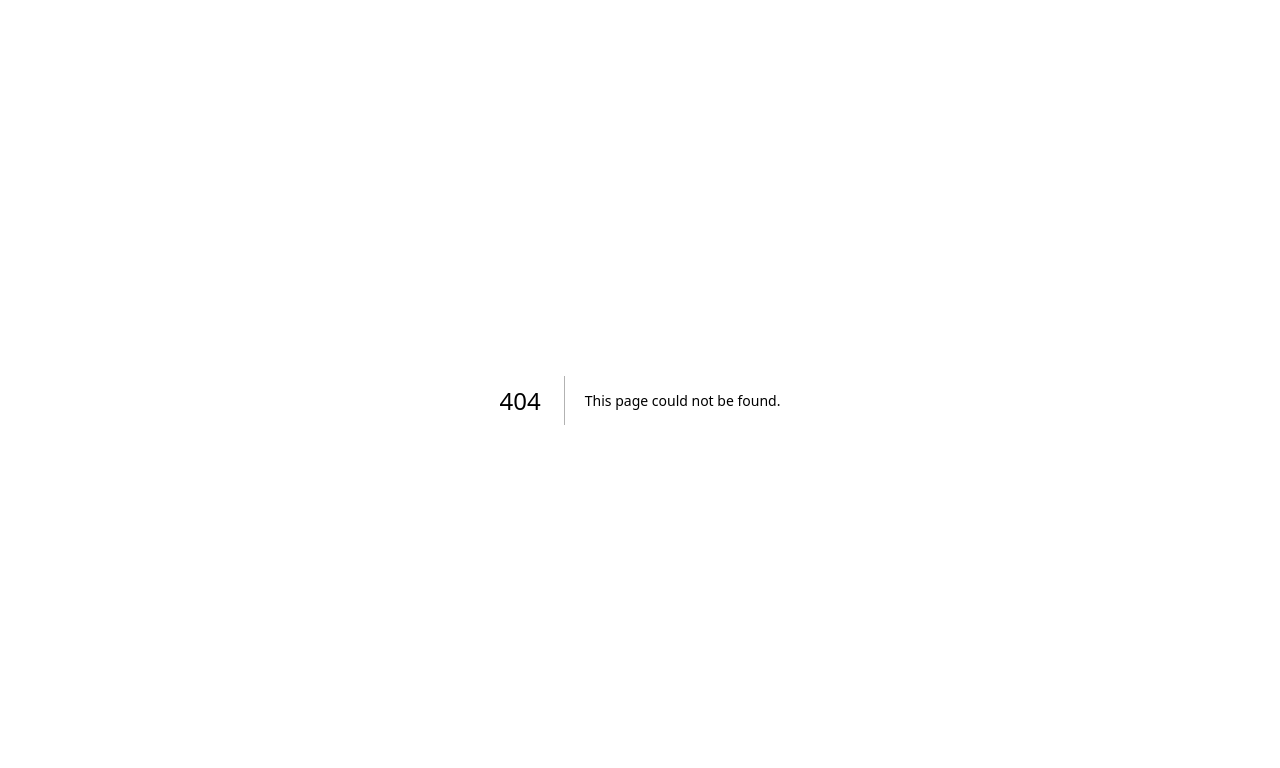
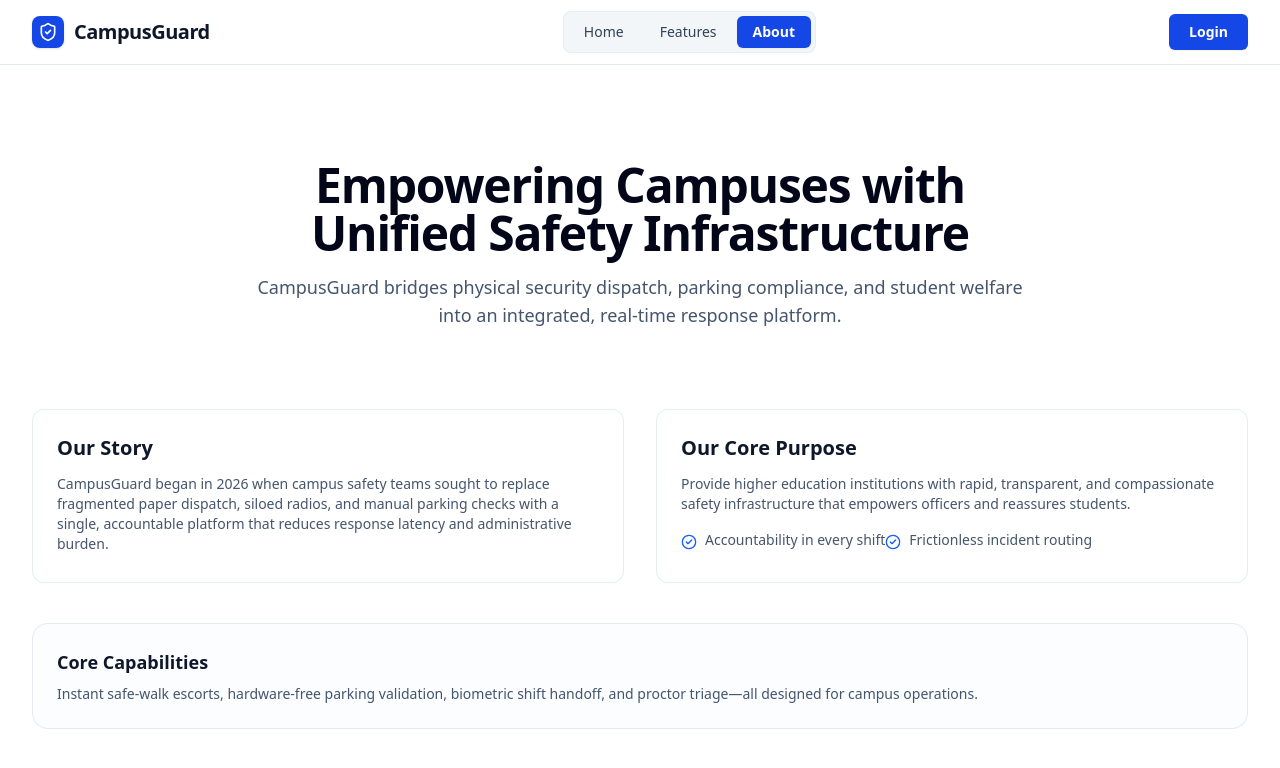
Before and after one commit to izzab123/CampusGuard, a Next.js app in the folder frontend/: page /about in a window 1280 px wide. Before the commit this address had no page. Shown: the top 768 px of the page. Built offline with nearby package versions, Linux system fonts and the light colour scheme.

Commit message:
feat(frontend): add /about page and link from homepage (branch: about)

```diff
--- /dev/null
+++ b/frontend/src/app/about/page.tsx
@@ -0,0 +1,89 @@
+import React from "react";
+import Link from "next/link";
+import { ShieldCheck, CheckCircle2 } from "lucide-react";
+
+export default function AboutPage() {
+  return (
+    <div className="min-h-screen bg-white text-slate-900 font-sans selection:bg-blue-100 selection:text-blue-900">
+      {/* Header (kept minimal and consistent with other pages) */}
+      <header className="sticky top-0 z-40 bg-white/95 backdrop-blur-md border-b border-slate-200">
+        <div className="max-w-7xl mx-auto px-4 sm:px-6 lg:px-8 h-16 flex items-center justify-between">
+          <Link href="/" className="flex items-center gap-2.5 group">
+            <div className="w-8 h-8 rounded-lg bg-blue-700 flex items-center justify-center text-white shadow-sm transition group-hover:bg-blue-800">
+              <ShieldCheck className="w-5 h-5" />
+            </div>
+            <span className="font-bold text-xl tracking-tight text-slate-900">
+              CampusGuard
+            </span>
+          </Link>
+
+          <nav className="flex items-center">
+            <div className="bg-slate-100/90 p-1 rounded-lg border border-slate-200/70 flex items-center gap-1">
+              <Link href="/" className="px-4 py-1.5 rounded-md text-sm font-medium text-slate-700 hover:text-slate-900 transition">
+                Home
+              </Link>
+              <Link href="/features" className="px-4 py-1.5 rounded-md text-sm font-medium text-slate-700 hover:text-slate-900 transition">
+                Features
+              </Link>
+              <Link href="/about" className="px-4 py-1.5 rounded-md text-sm font-semibold bg-blue-700 text-white shadow-xs">
+                About
+              </Link>
+            </div>
+          </nav>
+
+          <div className="flex items-center gap-3">
+            <Link href="/login" className="bg-blue-700 hover:bg-blue-800 text-white text-sm font-semibold px-5 py-2 rounded-md shadow-xs transition duration-150 cursor-pointer">
+              Login
+            </Link>
+          </div>
+        </div>
+      </header>
+
+      <main className="py-12">
+        <div className="max-w-7xl mx-auto px-4 sm:px-6 lg:px-8">
+          <section className="text-center max-w-3xl mx-auto py-12">
+            <h1 className="text-4xl sm:text-5xl font-bold tracking-tight text-slate-950 mb-4">
+              Empowering Campuses with Unified Safety Infrastructure
+            </h1>
+            <p className="text-lg text-slate-600 mb-8">
+              CampusGuard bridges physical security dispatch, parking compliance, and student welfare into an integrated, real-time response platform.
+            </p>
+          </section>
+
+          <section className="grid grid-cols-1 md:grid-cols-2 gap-8">
+            <div className="bg-white border border-slate-200/80 rounded-xl p-6">
+              <h2 className="text-xl font-bold mb-3">Our Story</h2>
+              <p className="text-sm text-slate-600">
+                CampusGuard began in 2026 when campus safety teams sought to replace fragmented paper dispatch, siloed radios, and manual parking checks with a single, accountable platform that reduces response latency and administrative burden.
+              </p>
+            </div>
+
+            <div className="bg-white border border-slate-200/80 rounded-xl p-6">
+              <h2 className="text-xl font-bold mb-3">Our Core Purpose</h2>
+              <p className="text-sm text-slate-600 mb-4">
+                Provide higher education institutions with rapid, transparent, and compassionate safety infrastructure that empowers officers and reassures students.
+              </p>
+              <ul className="space-y-2 text-sm text-slate-600">
+                <li className="inline-flex items-start gap-2">
+                  <CheckCircle2 className="w-4 h-4 text-blue-600 mt-1" />
+                  Accountability in every shift
+                </li>
+                <li className="inline-flex items-start gap-2">
+                  <CheckCircle2 className="w-4 h-4 text-blue-600 mt-1" />
+                  Frictionless incident routing
+                </li>
+              </ul>
+            </div>
+          </section>
+
+          <section className="mt-10">
+            <div className="bg-[#fbfdff] border border-slate-200/80 rounded-2xl p-6">
+              <h3 className="text-lg font-bold mb-2">Core Capabilities</h3>
+              <p className="text-sm text-slate-600">Instant safe-walk escorts, hardware-free parking validation, biometric shift handoff, and proctor triage—all designed for campus operations.</p>
+            </div>
+          </section>
+        </div>
+      </main>
+    </div>
+  );
+}
--- a/frontend/src/app/page.tsx
+++ b/frontend/src/app/page.tsx
@@ -49,12 +49,12 @@ export default function HomePage() {
               >
                 Features
               </Link>
-              <a
-                href="#about"
+              <Link
+                href="/about"
                 className="px-4 py-1.5 rounded-md text-sm font-medium text-slate-700 hover:text-slate-900 transition"
               >
                 About
-              </a>
+              </Link>
             </div>
           </nav>
 
```
